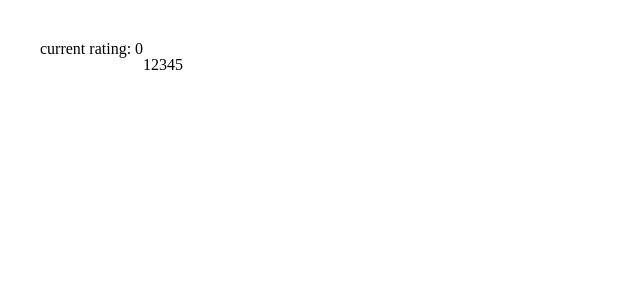
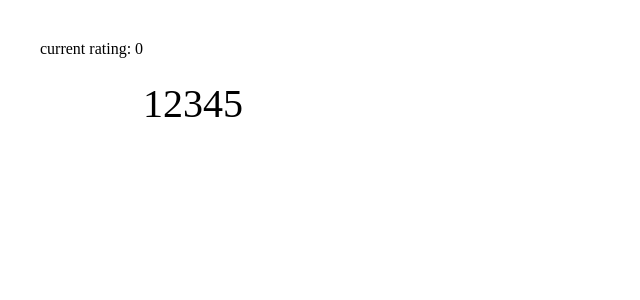
Before and after one commit to tyseawood/star-rating-component, a React (Vite) app: page / in a window 1280 px wide. Shown: the top 300 px of the page, without its empty margins (0-640 px from the left). Built offline with nearby package versions, Linux system fonts and the light colour scheme; the HTML template or start-up script is replaced by a standard one.

Commit message:
feat:Add reset functionality

```diff
--- a/src/App.tsx
+++ b/src/App.tsx
@@ -1,6 +1,3 @@
-/**
- * Prompt: Build me a
- */
 /**
  *  STEP 1: Verify the requirements
  *      - Number of starts flexible
@@ -10,9 +7,6 @@
  *      What is the definition of "done" for this solution.
  *  STEP 2:
  */
-
-
-
 
 import './App.css'
 import StarRating from "./StarRating.tsx";
--- a/src/StarRating.css
+++ b/src/StarRating.css
@@ -2,3 +2,9 @@
     display: flex;
     cursor: pointer;
 }
+.star {
+    font-size: 40px;
+}
+.star.active {
+    color: red;
+}
--- a/src/StarRating.tsx
+++ b/src/StarRating.tsx
@@ -3,6 +3,11 @@ import './StarRating.css'
 const StarRating: React.FC = () => {
     // const maxRating = 5
     const [currentRating, setCurrentRating] = useState(0)
+    const setCurrentRatingClickHandler = (ratingValue: number) => {
+        currentRating === ratingValue
+            ? setCurrentRating(0)
+            : setCurrentRating(ratingValue)
+    }
 
     return (
         <div className={"star-rating-container"}>
@@ -11,8 +16,15 @@ const StarRating: React.FC = () => {
 
                [...Array(5)].map((_, idx) => {
                    const ratingValue  = idx + 1
-                   return <p key={idx} onClick={() => setCurrentRating(ratingValue)}> {ratingValue}</p>
-               })
+                   return (
+                       <p
+                           key={idx}
+                           className={` star ${ratingValue <= currentRating ? 'active' : ''} `}
+                           onClick={() => setCurrentRatingClickHandler(ratingValue)}
+                       >
+                           {ratingValue}
+                       </p>
+                   )})
             }
         </div>
     );
```
